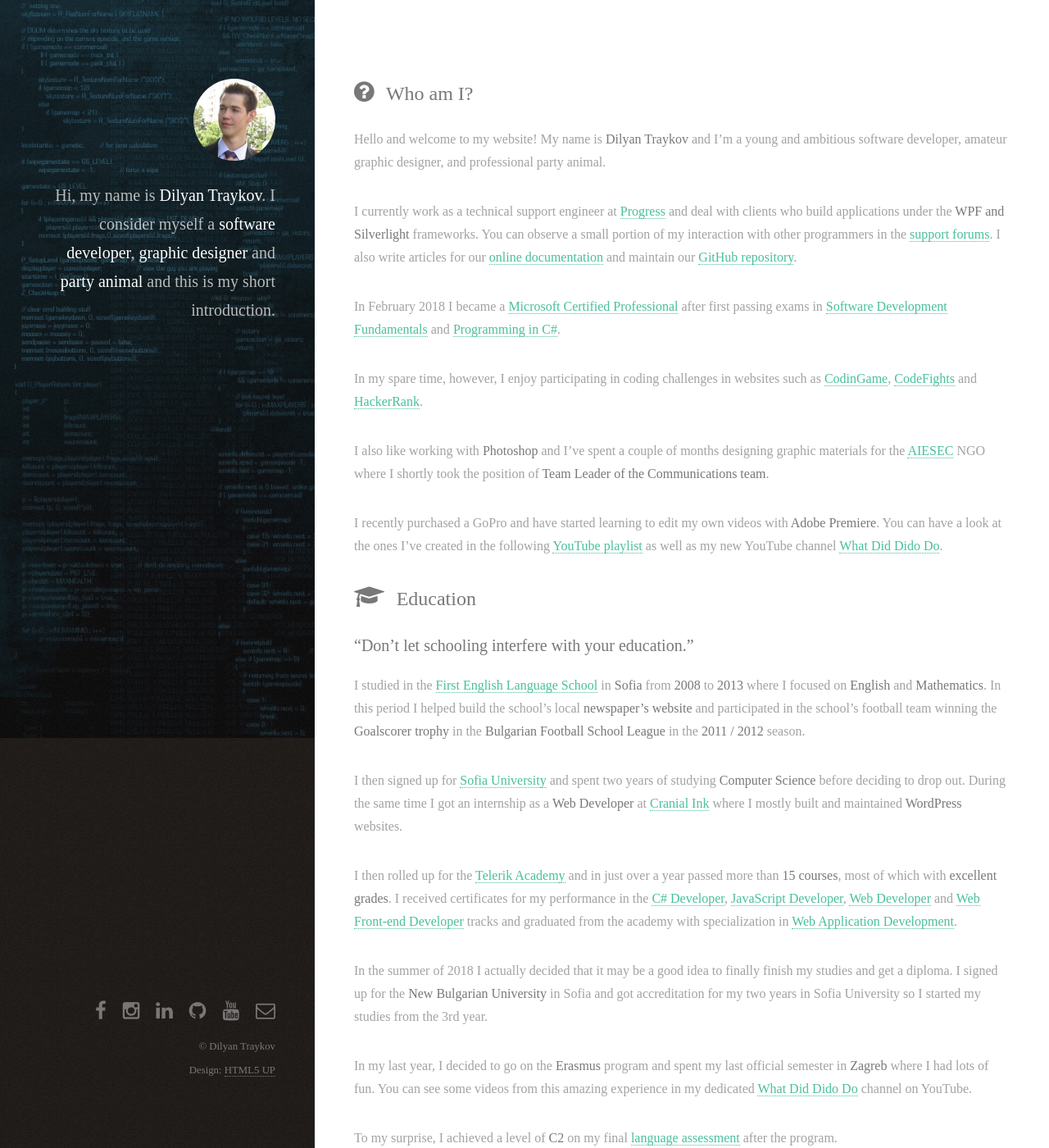
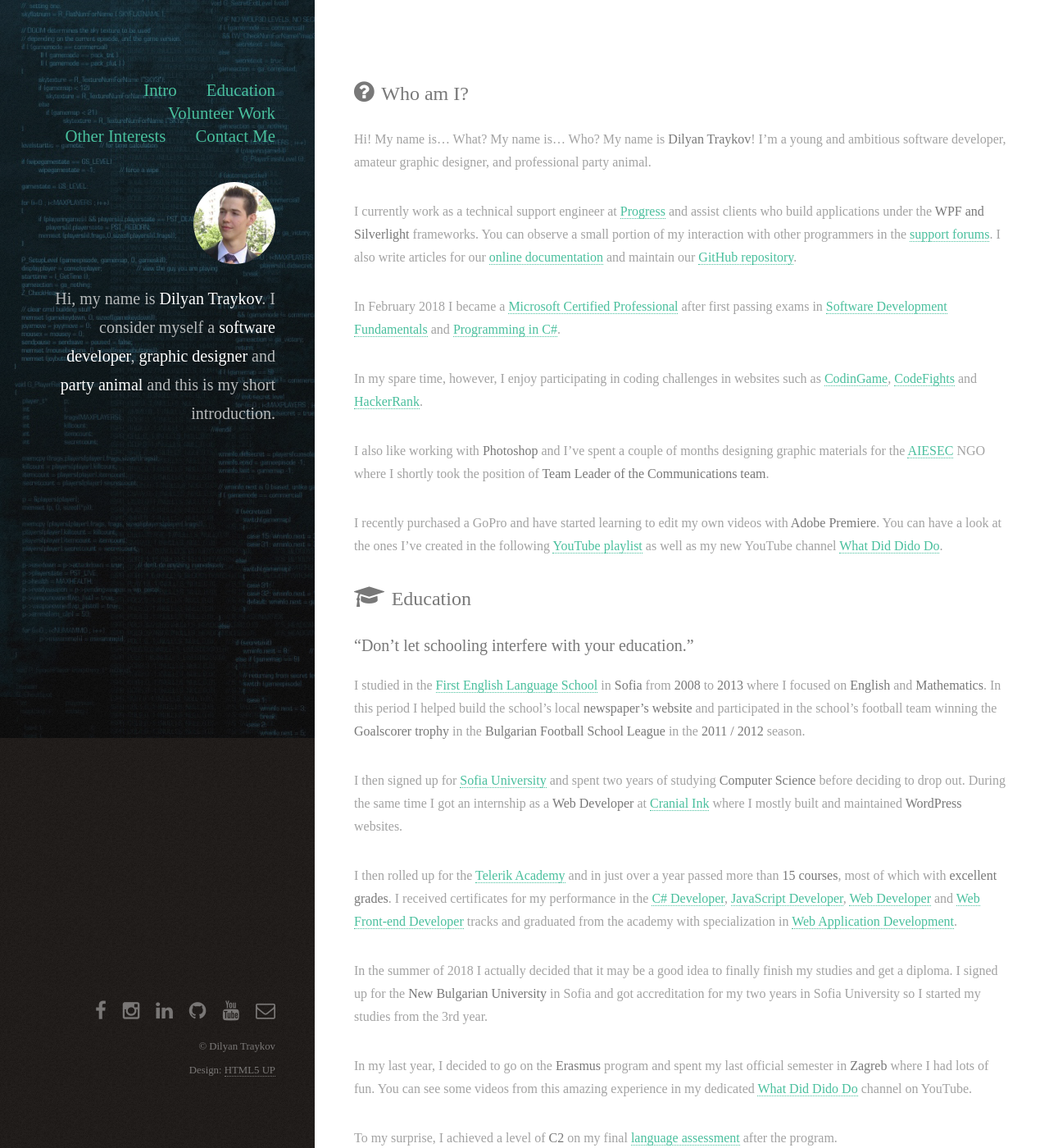
Before and after one commit to dilyantraykov/dilyantraykov.github.io, a Jekyll site: the page built from index.md, in a window 1280 px wide and 1400 px high. Shown: the whole window at 82% size. Built offline with Jekyll 4.4.1, drawn with Linux system fonts in a browser that asks for light colours; nearby versions of some CDN libraries; some web fonts are replaced; some of the changed text lies outside the part shown.

Commit message:
Add sitemap and nav menu.

```diff
--- a/Gemfile
+++ b/Gemfile
@@ -25,3 +25,5 @@
 
 # Windows does not include zoneinfo files, so bundle the tzinfo-data gem
 gem 'tzinfo-data', platforms: [:mingw, :mswin, :x64_mingw, :jruby]
+
+gem 'jekyll-sitemap'
--- a/_config.yml
+++ b/_config.yml
@@ -26,6 +26,7 @@
 theme: minima
 plugins:
   - jekyll-feed
+  - jekyll-sitemap
 incremental: true
 
 # Exclude from processing.
--- a/_includes/header.html
+++ b/_includes/header.html
@@ -29,6 +29,15 @@
 
     <!-- Header -->
     <header id="header">
+        <nav>
+            <ul>
+                <li><a target="_self" href="#intro">Intro</a></li>
+                <li><a target="_self" href="#education">Education</a></li>
+                <li><a target="_self" href="#volunteer-work">Volunteer Work</a></li>
+                <li><a target="_self" href="#other-interests">Other Interests</a></li>
+                <li><a target="_self" href="#contact-me">Contact Me</a></li>
+            </ul>
+        </nav>
         <span class="image avatar"><img src="images/avatar.jpg" alt="Dilyan Traykov avatar" /></span>
         <h1>Hi, my name is <strong>Dilyan Traykov</strong>.<br />
             I consider myself a <strong>software developer</strong>,<br />
--- a/css/main.css
+++ b/css/main.css
@@ -2503,6 +2503,30 @@
 			width: 6.25em;
 		}
 
+/* Navigation */
+
+	nav {
+		text-align: right;
+		overflow: hidden;
+		font-size: 1.3em;
+	}
+
+		nav ul {
+			list-style: none;
+			padding-left: 0;
+		}
+
+		nav ul li {
+			display: inline-block;
+			padding: 0 0 0 1em;
+		}
+
+		nav ul a {
+			margin-left: 10px;
+			border-bottom: none;
+			text-decoration: none;
+		}
+
 /* Footer */
 
 	#footer {
--- a/index.md
+++ b/index.md
@@ -3,11 +3,11 @@
 title: Intro
 ---
 
-## <i class="fa fa-question-circle" aria-hidden="true"></i> Who am I?
+<h2 id="intro"><i class="fa fa-question-circle" aria-hidden="true"></i>Who am I?</h2>
 
-Hello and welcome to my website! My name is **Dilyan Traykov** and I'm a young and ambitious software developer, amateur graphic designer, and professional party animal.
+Hi! My name is... What? My name is... Who? My name is **Dilyan Traykov**! I'm a young and ambitious software developer, amateur graphic designer, and professional party animal.
 
-I currently work as a technical support engineer at [Progress](https://www.progress.com/) and deal with clients who build applications under the **WPF and Silverlight** frameworks. You can observe a small portion of my interaction with other programmers in the [support forums](https://www.telerik.com/forums/wpf). I also write articles for our [online documentation](https://docs.telerik.com/devtools/wpf/introduction) and maintain our [GitHub repository](https://github.com/telerik/xaml-docs).
+I currently work as a technical support engineer at [Progress](https://www.progress.com/) and assist clients who build applications under the **WPF and Silverlight** frameworks. You can observe a small portion of my interaction with other programmers in the [support forums](https://www.telerik.com/forums/wpf). I also write articles for our [online documentation](https://docs.telerik.com/devtools/wpf/introduction) and maintain our [GitHub repository](https://github.com/telerik/xaml-docs).
 
 In February 2018 I became a [Microsoft Certified Professional](certificates/MCP.jpg) after first passing exams in [Software Development Fundamentals](https://www.youracclaim.com/badges/151e8110-a845-476e-bf6d-4d311780b359) and [Programming in C#](https://www.youracclaim.com/badges/e3a145bb-659d-42e1-baf1-ea10efbf9674).
 
@@ -17,7 +17,7 @@
 
 I recently purchased a GoPro and have started learning to edit my own videos with **Adobe Premiere**. You can have a look at the ones I've created in the following [YouTube playlist](https://www.youtube.com/playlist?list=PLWFU5U48cQnTxrT-OaUY8vsdKb0VyfTGx) as well as my new YouTube channel [What Did Dido Do](https://www.youtube.com/channel/UCbFEUhsx6m3c0ey48cZ9m7Q).
 
-## <i class="fa fa-graduation-cap" aria-hidden="true"></i> Education
+<h2 id="education"><i class="fa fa-graduation-cap" aria-hidden="true"></i>Education</h2>
 
 ### "Don't let schooling interfere with your education."
 
@@ -35,11 +35,13 @@
 
 Sadly, I had to come back to Sofia in July, but I did not spend much time here as we organized a number of trips with my new Erasmus friends. I then decided to sign up for **ESN** in Sofia and am now an [official member](https://accounts.esn.org/user/dtraykov), taking my weekly dose of Erasmus experience.
 
-## <i class="fas fa-hands-helping" aria-hidden="true"></i> Volunteer Work
+<h2 id="volunteer-work"><i class="fas fa-hands-helping" aria-hidden="true"></i>Volunteer Work</h2>
 
-I have volunteered on a number of projects including the **Elevation Music Festival** in 2012, the **Balkan Youth Festival** in Sandanski in 2012 and 2013 and just recently came back from a 6-week [AIESEC](http://aiesec.bg/) exchange project in **Wroclaw, Poland** where I taught kids of ages 5 to 15 on various subjects. Here is my [certificate](certificates/AIESEC_Global_Volunteer.pdf) from this interesting project.
+I have volunteered on a number of projects including the **Elevation Music Festival** in 2012, the **Balkan Youth Festival** in Sandanski in 2012 and 2013.
 
-## <i class="fa fa-beer" aria-hidden="true"></i> Other Interests
+In 2018, I also did a 6-week [AIESEC](http://aiesec.bg/) exchange project in **Wroclaw, Poland** where I taught kids of ages 5 to 15 on various subjects. Here is my [certificate](certificates/AIESEC_Global_Volunteer.pdf) from this interesting adventure.
+
+<h2 id="other-interests"><i class="fa fa-beer" aria-hidden="true"></i>Other Interests</h2>
 
 Apart from my 9 to 5 job as a programmer, I also *"work"* as a guide at the [New Sofia Pub Crawl](http://www.thenewsofiapubcrawl.com/) where I entertain foreigners with my **stupid jokes**, **lame dance moves** and **boring stories**.
 
@@ -50,7 +52,7 @@
 * [Brutus Run](https://www.irun.bg/external.php/competition/result/name/brutus-run-2017/distance/378): **21km for 3h 55min** in -5 degrees with different challenges along the way after getting lost 2 times.
 * [The Big Tech Run](https://techrun.bg/results-2016-2/): **10km for 49min 13sec**.
 
-## <i class="fa fa-envelope" aria-hidden="true"></i> Contact Me
+<h2 id="contact-me"><i class="fa fa-envelope" aria-hidden="true"></i>Contact Me</h2>
 
 Do you find this website **lame** and **uninformative**? I do too.
 
```
Also changed, not shown: Gemfile.lock.
